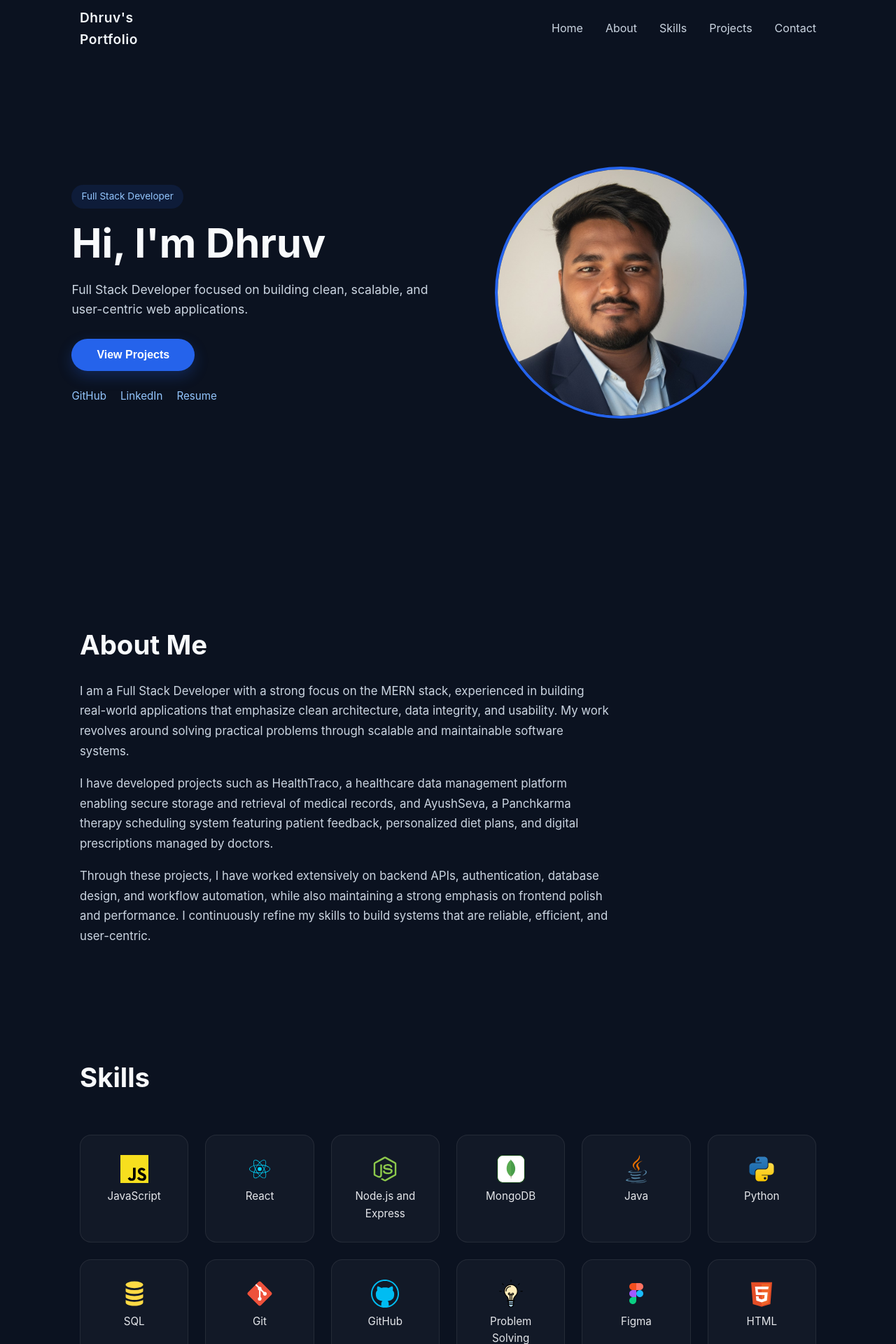
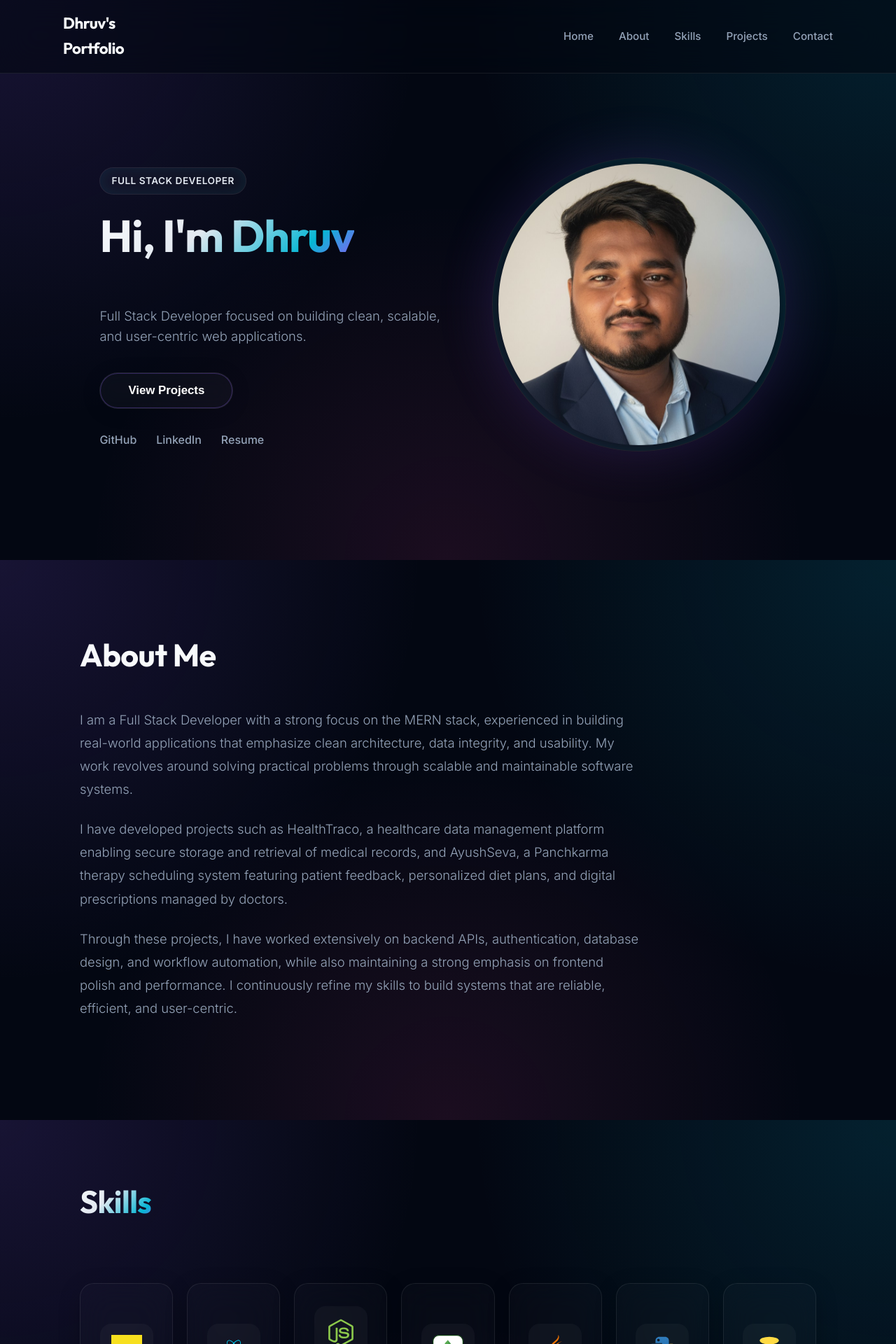
Before and after one commit to thedhruvguptawork/Portfolio, a React (Vite) app: page / in a window 1280 px wide. Shown: the top 1920 px of the page at 70% size. Built offline with nearby package versions, Linux system fonts and the light colour scheme.

Commit message:
UI Update

```diff
--- a/src/App.jsx
+++ b/src/App.jsx
@@ -1,4 +1,5 @@
 import Navbar from "./components/Navbar";
+import CursorBlob from "./components/CursorBlob";
 import Hero from "./components/Hero";
 import About from "./components/About";
 import Skills from "./components/Skills";
@@ -9,7 +10,7 @@ import Footer from "./components/Footer";
 function App() {
   return (
     <>
-
+      <CursorBlob />
       <Navbar />
       <Hero />
       <About />
--- a/src/components/Contact.jsx
+++ b/src/components/Contact.jsx
@@ -5,6 +5,7 @@ function Contact() {
     <section id="contact">
       <div className="section-container">
         <motion.h1
+          className="text-gradient"
           initial={{ opacity: 0, y: 20 }}
           whileInView={{ opacity: 1, y: 0 }}
           viewport={{ once: true }}
--- a/src/components/Hero.jsx
+++ b/src/components/Hero.jsx
@@ -13,7 +13,7 @@ function Hero() {
 
                 <span className="hero-badge">Full Stack Developer</span>
 
-                <h1>Hi, I'm Dhruv</h1>
+                <h1 className="text-gradient">Hi, I'm Dhruv</h1>
                 <p>
                     Full Stack Developer focused on building clean, scalable, and
                     user-centric web applications.
--- a/src/components/Navbar.jsx
+++ b/src/components/Navbar.jsx
@@ -7,6 +7,7 @@ function Navbar() {
 
   return (
     <nav>
+      <div className="nav-container">
         <h2>Dhruv's <br /> Portfolio</h2>
         <ul>
           <li onClick={() => scrollToSection("hero")}>Home</li>
@@ -14,8 +15,8 @@ function Navbar() {
           <li onClick={() => scrollToSection("skills")}>Skills</li>
           <li onClick={() => scrollToSection("projects")}>Projects</li>
           <li onClick={() => scrollToSection("contact")}>Contact</li>
-
         </ul>
+      </div>
     </nav>
   );
 }
--- a/src/components/Skills.jsx
+++ b/src/components/Skills.jsx
@@ -19,7 +19,7 @@ function Skills() {
   return (
     <section id="skills">
       <div className="section-container">
-        <h1>Skills</h1>
+        <h1 className="text-gradient">Skills</h1>
 
         <motion.div
           className="skills-grid"
--- a/src/index.css
+++ b/src/index.css
@@ -1,3 +1,5 @@
+@import url('https://fonts.googleapis.com/css2?family=Inter:wght@300;400;500;600;700;800&family=Outfit:wght@400;500;600;700&display=swap');
+
 /* RESET */
 * {
   margin: 0;
@@ -5,51 +7,121 @@
   box-sizing: border-box;
 }
 
+:root {
+  --bg-color: #030712;
+  --text-main: #f8fafc;
+  --text-muted: #94a3b8;
+  --accent-cyan: #06b6d4;
+  --accent-violet: #8b5cf6;
+  --glass-bg: rgba(255, 255, 255, 0.02);
+  --glass-border: rgba(255, 255, 255, 0.08);
+  --glass-hover: rgba(255, 255, 255, 0.04);
+}
+
 /* GLOBAL */
 body {
-  background-color: #0b1220; /* solid professional navy */
-  color: #e5e7eb;
-  font-family: "Inter", system-ui, -apple-system, BlinkMacSystemFont,
-    "Segoe UI", sans-serif;
+  background-color: var(--bg-color);
+  background-image:
+    radial-gradient(circle at 0% 0%, rgba(139, 92, 246, 0.15) 0%, transparent 40%),
+    radial-gradient(circle at 100% 0%, rgba(6, 182, 212, 0.15) 0%, transparent 40%),
+    radial-gradient(circle at 50% 100%, rgba(236, 72, 153, 0.1) 0%, transparent 50%);
+  background-attachment: fixed;
+  color: var(--text-main);
+  font-family: "Inter", system-ui, -apple-system, sans-serif;
   line-height: 1.6;
+  overflow-x: hidden;
+  -webkit-font-smoothing: antialiased;
+}
 
+h1, h2, h3, h4, h5, h6 {
+  font-family: 'Outfit', sans-serif;
+}
+
+/* UTILITIES */
+.glass-panel {
+  background: var(--glass-bg);
+  backdrop-filter: blur(12px);
+  -webkit-backdrop-filter: blur(12px);
+  border: 1px solid var(--glass-border);
+  box-shadow: 0 4px 30px rgba(0, 0, 0, 0.1);
+}
+
+.text-gradient {
+  background: linear-gradient(135deg, #f8fafc 0%, #e2e8f0 40%, var(--accent-cyan) 80%, var(--accent-violet) 100%);
+  -webkit-background-clip: text;
+  -webkit-text-fill-color: transparent;
+  background-clip: text;
+  color: transparent;
 }
 
 /* NAVBAR */
-
 nav {
+  position: fixed;
+  top: 0;
+  left: 0;
   width: 100%;
-  padding: 10px 24px 0;
+  padding: 16px 24px;
   display: flex;
   justify-content: space-between;
   align-items: center;
+  z-index: 100;
+  background: rgba(3, 7, 18, 0.6);
+  backdrop-filter: blur(24px);
+  -webkit-backdrop-filter: blur(24px);
+  border-bottom: 1px solid var(--glass-border);
+}
+
+.nav-container {
+  width: 100%;
   max-width: 1100px;
   margin: 0 auto;
-
-
+  display: flex;
+  justify-content: space-between;
+  align-items: center;
 }
 
 nav h2 {
-  font-size: 1.2rem;
-  font-weight: 600;
-  color: #f1f5f9;
-  letter-spacing: 0.5px;
+  font-size: 1.4rem;
+  font-weight: 700;
+  color: var(--text-main);
+  letter-spacing: -0.5px;
+  cursor: pointer;
 }
 
 nav ul {
   display: flex;
-  gap: 32px;
+  gap: 36px;
   list-style: none;
 }
 
 nav li {
   cursor: pointer;
-  color: #cbd5e1;
-  transition: color 0.2s ease;
+  color: var(--text-muted);
+  font-weight: 500;
+  font-size: 0.95rem;
+  transition: color 0.3s ease, transform 0.2s ease;
+  position: relative;
+}
+
+nav li::after {
+  content: '';
+  position: absolute;
+  width: 0%;
+  height: 2px;
+  bottom: -4px;
+  left: 0;
+  background: linear-gradient(90deg, var(--accent-cyan), var(--accent-violet));
+  transition: width 0.3s ease;
+  border-radius: 2px;
 }
 
 nav li:hover {
-  color: #f1f5f9;
+  color: var(--text-main);
+  transform: translateY(-1px);
+}
+
+nav li:hover::after {
+  width: 100%;
 }
 
 /* HERO SECTION */
@@ -58,197 +130,281 @@ nav li:hover {
   display: grid;
   grid-template-columns: 1.2fr 1fr;
   align-items: center;
-  padding: 0 8%;
+  padding: 120px 8% 40px;
   gap: 40px;
-  margin-top: -50px;
+  max-width: 1200px;
+  margin: 0 auto;
+  scroll-margin-top: 80px;
 }
 
-
 .hero-text h1 {
-  font-size: 3.6rem;
-  font-weight: 700;
-  color: #f8fafc;
-  line-height: 1.15;
+  font-size: 4rem;
+  font-weight: 800;
+  line-height: 1.1;
+  letter-spacing: -1px;
 }
 
 .hero-text p {
-  margin: 18px 0 28px;
+  margin: 24px 0 36px;
   max-width: 520px;
-  color: #cbd5e1;
-  font-size: 1.1rem;
+  color: var(--text-muted);
+  font-size: 1.15rem;
+  font-weight: 300;
 }
 
 .hero-badge {
-  display: inline-block;
-  padding: 6px 14px;
+  display: inline-flex;
+  align-items: center;
+  gap: 8px;
+  padding: 8px 16px;
   border-radius: 999px;
-  background: rgba(37, 99, 235, 0.12);
-  color: #93c5fd;
+  background: rgba(255, 255, 255, 0.03);
+  color: #e2e8f0;
+  border: 1px solid var(--glass-border);
+  box-shadow: inset 0 0 20px rgba(6, 182, 212, 0.1);
   font-size: 0.85rem;
-  margin-bottom: 16px;
+  font-weight: 600;
+  margin-bottom: 24px;
+  letter-spacing: 0.5px;
+  text-transform: uppercase;
+  backdrop-filter: blur(12px);
 }
+
 .hero-links {
-  margin-top: 24px;
+  margin-top: 32px;
   display: flex;
-  gap: 20px;
+  gap: 28px;
+  align-items: center;
 }
 
 .hero-links a {
   text-decoration: none;
-  color: #93c5fd;
-  font-size: 0.95rem;
-  transition: color 0.2s ease;
+  color: var(--text-muted);
+  font-size: 1rem;
+  font-weight: 500;
+  transition: color 0.3s ease, text-shadow 0.3s ease;
 }
 
 .hero-links a:hover {
-  color: #ffffff;
+  color: #fff;
+  text-shadow: 0 0 12px rgba(255,255,255,0.4);
 }
 
-
 /* CTA BUTTON */
-.hero-text button {
-  padding: 14px 36px;
-  background-color: #2563eb; /* professional blue */
-  color: #ffffff;
-  border: none;
-  border-radius: 999px; /* fully rounded */
-  font-size: 1rem;
+button {
+  padding: 15px 40px;
+  background: rgba(255,255,255,0.03);
+  color: #fff;
+  border: 1px solid var(--glass-border);
+  border-radius: 999px;
+  font-size: 1.05rem;
   font-weight: 600;
   cursor: pointer;
-  box-shadow: 0 8px 20px rgba(37, 99, 235, 0.25);
-  transition: transform 0.2s ease, box-shadow 0.2s ease,
-    background-color 0.2s ease;
+  box-shadow: 0 4px 30px rgba(0, 0, 0, 0.1), inset 0 0 0 1px rgba(139, 92, 246, 0.3);
+  transition: all 0.3s cubic-bezier(0.4, 0, 0.2, 1);
+  position: relative;
+  overflow: hidden;
+  backdrop-filter: blur(12px);
 }
 
-.hero-text button:hover {
-  background-color: #1d4ed8;
-  transform: translateY(-2px);
-  box-shadow: 0 12px 28px rgba(37, 99, 235, 0.35);
+button::before {
+  content: '';
+  position: absolute;
+  top: 0; left: -100%; width: 50%; height: 100%;
+  background: linear-gradient(to right, transparent, rgba(255,255,255,0.1), transparent);
+  transform: skewX(-20deg);
+  transition: all 0.5s ease;
 }
 
+button:hover::before {
+  left: 150%;
+}
+
+button:hover {
+  transform: translateY(-3px) scale(1.02);
+  background: rgba(139, 92, 246, 0.1);
+  border-color: rgba(6, 182, 212, 0.4);
+  box-shadow: 0 0 30px rgba(139, 92, 246, 0.3), inset 0 0 10px rgba(6, 182, 212, 0.2);
+}
 
 /* HERO IMAGE */
 .hero-image img {
-  width: min(360px, 100%);
+  width: min(420px, 100%);
   height: auto;
   aspect-ratio: 1 / 1;
   border-radius: 50%;
   object-fit: cover;
   object-position: center top;
-  border: 4px solid #2563eb;
+  border: 1px solid var(--glass-border);
+  background: rgba(255, 255, 255, 0.02);
+  box-shadow: 0 0 80px rgba(139, 92, 246, 0.2), inset 0 0 30px rgba(6, 182, 212, 0.2);
+  padding: 8px; /* gives a ring effect */
+  animation: float 6s ease-in-out infinite;
+  backdrop-filter: blur(12px);
 }
 
-/* ABOUT SECTION */
-
-.about-text {
-  max-width: 760px;
-  font-size: 1.05rem;
-  color: #cbd5e1;
-  margin-bottom: 18px;
-  line-height: 1.7;
+@keyframes float {
+  0% { transform: translateY(0px); }
+  50% { transform: translateY(-15px); }
+  100% { transform: translateY(0px); }
 }
-
-
 
 /* SECTIONS */
 section {
-  padding: 70px ;
+  padding: 100px 0;
+  position: relative;
+  scroll-margin-top: 80px;
 }
+
 .section-container {
   max-width: 1100px;
   margin: 0 auto;
   padding: 0 24px;
 }
 
+section h1 {
+  font-size: 2.8rem;
+  margin-bottom: 40px;
+  color: var(--text-main);
+  letter-spacing: -0.5px;
+  display: inline-block;
+}
 
-section h1 {
-  font-size: 2.4rem;
-  margin-bottom: 20px;
-  color: #f8fafc;
+/* ABOUT SECTION */
+.about-text {
+  max-width: 800px;
+  font-size: 1.15rem;
+  color: var(--text-muted);
+  margin-bottom: 24px;
+  line-height: 1.8;
+  font-weight: 300;
 }
 
 /* SKILLS SECTION */
-
 .skills-grid {
-  margin-top: 50px;
+  margin-top: 40px;
   display: grid;
-  grid-template-columns: repeat(auto-fit, minmax(140px, 1fr));
-  gap: 24px;
+  grid-template-columns: repeat(auto-fit, minmax(130px, 1fr));
+  gap: 20px;
 }
 
 .skill-card {
-  background: rgba(255, 255, 255, 0.03);
-  border: 1px solid rgba(255, 255, 255, 0.08);
-  border-radius: 16px;
-  padding: 28px 20px;
+  background: var(--glass-bg);
+  backdrop-filter: blur(24px);
+  border: 1px solid var(--glass-border);
+  border-radius: 20px;
+  padding: 32px 20px;
   text-align: center;
-  transition: transform 0.25s ease, background 0.25s ease;
+  transition: all 0.3s cubic-bezier(0.4, 0, 0.2, 1);
+  display: flex;
+  flex-direction: column;
+  align-items: center;
+  justify-content: center;
+  box-shadow: 0 8px 32px 0 rgba(0, 0, 0, 0.2);
 }
 
 .skill-card:hover {
-  transform: translateY(-6px);
-  background: rgba(255, 255, 255, 0.06);
+  transform: translateY(-8px);
+  background: var(--glass-hover);
+  border-color: rgba(6, 182, 212, 0.3);
+  box-shadow: 0 8px 32px 0 rgba(0, 0, 0, 0.4), 0 0 20px rgba(139, 92, 246, 0.1);
+}
+
+.skill-icon-wrapper {
+  background: rgba(255, 255, 255, 0.03);
+  padding: 16px;
+  border-radius: 16px;
+  margin-bottom: 16px;
+  transition: all 0.3s ease;
+}
+
+.skill-card:hover .skill-icon-wrapper {
+  background: rgba(6, 182, 212, 0.1);
+  transform: scale(1.1);
 }
 
 .skill-icon {
-  width: 40px;
-  height: 40px;
+  width: 44px;
+  height: 44px;
+  object-fit: contain;
 }
 
-
 .skill-card p {
-  font-size: 0.95rem;
-  color: #e5e7eb;
+  font-size: 1rem;
+  font-weight: 500;
+  color: var(--text-main);
 }
 
-
 /* PROJECTS SECTION */
-
 .projects-grid {
-  margin-top: 50px;
+  margin-top: 40px;
   display: grid;
-  grid-template-columns: repeat(auto-fit, minmax(320px, 1fr));
+  grid-template-columns: repeat(auto-fit, minmax(340px, 1fr));
   gap: 32px;
 }
 
 .project-card {
-  background: rgba(255, 255, 255, 0.03);
-  border: 1px solid rgba(255, 255, 255, 0.08);
-  border-radius: 20px;
-  padding: 28px;
-  transition: transform 0.3s ease, background 0.3s ease;
+  background: var(--glass-bg);
+  backdrop-filter: blur(24px);
+  border: 1px solid var(--glass-border);
+  border-radius: 24px;
+  padding: 36px;
+  transition: all 0.4s cubic-bezier(0.4, 0, 0.2, 1);
+  position: relative;
+  overflow: hidden;
+  box-shadow: 0 8px 32px 0 rgba(0, 0, 0, 0.2);
+}
+
+.project-card::before {
+  content: '';
+  position: absolute;
+  top: 0; left: 0; width: 100%; height: 100%;
+  background: radial-gradient(800px circle at var(--mouse-x, 0) var(--mouse-y, 0), rgba(139, 92, 246, 0.15), transparent 40%);
+  opacity: 0;
+  transition: opacity 0.5s;
+  pointer-events: none;
 }
 
 .project-card:hover {
-  transform: translateY(-6px);
-  background: rgba(255, 255, 255, 0.06);
+  transform: translateY(-8px);
+  background: var(--glass-hover);
+  border-color: rgba(6, 182, 212, 0.3);
+  box-shadow: 0 8px 32px 0 rgba(0, 0, 0, 0.4), 0 0 20px rgba(139, 92, 246, 0.1);
+}
+
+.project-card:hover::before {
+  opacity: 1;
 }
 
 .project-card h3 {
-  font-size: 1.2rem;
-  margin-bottom: 12px;
-  color: #f8fafc;
+  font-size: 1.4rem;
+  margin-bottom: 16px;
+  color: var(--text-main);
+  font-weight: 600;
 }
 
 .project-card p {
-  font-size: 0.95rem;
-  color: #cbd5e1;
-  margin-bottom: 18px;
+  font-size: 1rem;
+  color: var(--text-muted);
+  margin-bottom: 24px;
+  line-height: 1.6;
 }
 
 .tech-stack {
   display: flex;
   flex-wrap: wrap;
-  gap: 10px;
-  margin-bottom: 20px;
+  gap: 8px;
+  margin-bottom: 28px;
 }
 
 .tech-stack span {
-  padding: 6px 12px;
-  font-size: 0.75rem;
+  padding: 6px 14px;
+  font-size: 0.8rem;
+  font-weight: 500;
   border-radius: 999px;
-  background: rgba(37, 99, 235, 0.15);
-  color: #93c5fd;
+  background: rgba(255, 255, 255, 0.03);
+  color: #cbd5e1;
+  border: 1px solid rgba(255, 255, 255, 0.1);
 }
 
 .project-links {
@@ -258,230 +414,164 @@ section h1 {
 
 .project-links a {
   text-decoration: none;
-  font-size: 0.9rem;
-  color: #93c5fd;
+  font-size: 0.95rem;
+  font-weight: 600;
+  color: #fff;
+  display: flex;
+  align-items: center;
+  gap: 6px;
+  transition: all 0.2s ease;
+  padding: 8px 16px;
+  border-radius: 8px;
+  background: rgba(255, 255, 255, 0.05);
+  border: 1px solid var(--glass-border);
 }
 
 .project-links a:hover {
-  color: #ffffff;
+  background: linear-gradient(135deg, rgba(6, 182, 212, 0.2), rgba(139, 92, 246, 0.2));
+  border-color: rgba(255, 255, 255, 0.2);
+  transform: translateY(-2px);
+  box-shadow: 0 4px 12px rgba(0,0,0,0.2);
 }
 
 /* CONTACT SECTION */
-
-/* CONTACT (ADVANCED) */
-
-.contact-text {
-  max-width: 640px;
-  font-size: 1.05rem;
-  color: #cbd5e1;
-  margin-bottom: 40px;
-  line-height: 1.7;
-}
-
 .contact-form {
-  max-width: 520px;
+  max-width: 560px;
   display: flex;
   flex-direction: column;
-  gap: 18px;
+  gap: 20px;
 }
 
 .contact-form input,
 .contact-form textarea {
-  background: rgba(255, 255, 255, 0.04);
-  border: 1px solid rgba(255, 255, 255, 0.08);
+  width: 100%;
+  background: rgba(255, 255, 255, 0.03);
+  border: 1px solid var(--glass-border);
   border-radius: 12px;
-  padding: 14px 16px;
-  color: #e5e7eb;
-  font-size: 0.95rem;
+  padding: 16px 20px;
+  color: var(--text-main);
+  font-size: 1rem;
+  font-family: inherit;
   outline: none;
+  transition: all 0.3s ease;
+  backdrop-filter: blur(12px);
 }
 
 .contact-form input::placeholder,
 .contact-form textarea::placeholder {
-  color: #94a3b8;
+  color: #475569;
 }
 
 .contact-form input:focus,
 .contact-form textarea:focus {
-  border-color: #2563eb;
+  border-color: var(--accent-cyan);
+  background: rgba(255, 255, 255, 0.05);
+  box-shadow: 0 0 0 4px rgba(6, 182, 212, 0.1);
 }
 
 .contact-form button {
   align-self: flex-start;
-  padding: 14px 32px;
-  border-radius: 999px;
-  background-color: #2563eb;
-  color: #ffffff;
-  border: none;
-  font-size: 0.95rem;
-  font-weight: 600;
-  cursor: pointer;
-  box-shadow: 0 10px 24px rgba(37, 99, 235, 0.3);
-  transition: transform 0.2s ease, box-shadow 0.2s ease;
-}
-
-.contact-form button:hover {
-  transform: translateY(-2px);
-  box-shadow: 0 14px 30px rgba(37, 99, 235, 0.45);
+  margin-top: 8px;
 }
 
 /* FOOTER */
-
-/* FOOTER (ADVANCED) */
-
 .footer {
-  border-top: 1px solid rgba(255, 255, 255, 0.08);
-  margin-top: 60px;
+  border-top: 1px solid var(--glass-border);
+  margin-top: 80px;
+  background: rgba(255, 255, 255, 0.02);
 }
 
 .footer-container {
   max-width: 1100px;
   margin: 0 auto;
-  padding: 40px 24px;
+  padding: 48px 24px;
   text-align: center;
+  display: flex;
+  flex-direction: column;
+  align-items: center;
 }
 
 .footer-name {
-  font-size: 1.1rem;
-  font-weight: 600;
-  color: #f8fafc;
-  margin-bottom: 16px;
+  font-size: 1.2rem;
+  font-family: 'Outfit', sans-serif;
+  font-weight: 700;
+  color: var(--text-main);
+  margin-bottom: 20px;
 }
 
 .footer-links {
   display: flex;
   justify-content: center;
-  gap: 22px;
-  flex-wrap: wrap;
-  margin-bottom: 18px;
+  gap: 32px;
+  margin-bottom: 24px;
 }
 
 .footer-links a {
   text-decoration: none;
-  color: #93c5fd;
-  font-size: 0.95rem;
-  transition: color 0.2s ease;
+  color: var(--text-muted);
+  font-size: 1rem;
+  transition: all 0.2s ease;
 }
 
 .footer-links a:hover {
-  color: #ffffff;
+  color: var(--text-main);
 }
 
 .footer-copy {
   font-size: 0.85rem;
-  color: #94a3b8;
+  color: #64748b;
 }
-/* ============================= */
+
 /* RESPONSIVENESS */
-/* ============================= */
-
-/* -------- Tablets (<=1024px) -------- */
 @media (max-width: 1024px) {
   .hero {
     grid-template-columns: 1fr 1fr;
-    padding: 0 24px;
+    padding: 120px 5%;
     gap: 32px;
   }
-
-  .hero-text h1 {
-    font-size: 3rem;
-  }
-
-  section {
-    padding: 60px;
-  }
+  .hero-text h1 { font-size: 3.2rem; }
 }
 
-/* -------- Mobile (<=768px) -------- */
 @media (max-width: 768px) {
-  /* NAVBAR */
-  nav {
-    padding: 12px 16px 0;
-  }
+  nav .nav-container { flex-direction: column; gap: 16px; align-items: center; }
+  nav ul { gap: 24px; }
+  nav { padding: 16px; position: static; background: transparent; border: none; }
 
-  nav ul {
-    gap: 18px;
-    font-size: 0.9rem;
-  }
-
-  /* HERO */
   .hero {
     grid-template-columns: 1fr;
     text-align: center;
-    margin-top: 0;
-    gap: 28px;
+    padding: 120px 5% 60px;
+    gap: 40px;
   }
+  .hero-image { order: -1; }
+  .hero-text h1 { font-size: 2.8rem; }
+  .hero-text p { margin: 20px auto 32px; font-size: 1rem; }
+  .hero-links { justify-content: center; }
+  .hero-badge { margin: 0 auto 20px; }
 
-  .hero-image {
-    order: -1;
-  }
-
-  .hero-text h1 {
-    font-size: 2.4rem;
-  }
-
-  .hero-text p {
-    margin: 16px auto 24px;
-  }
-
-  .hero-links {
-    justify-content: center;
-  }
-
-  /* SECTIONS */
-  section {
-    padding: 56px 0;
-  }
-
-  .section-container {
-    padding: 0 16px;
-  }
-
-  /* SKILLS */
-  .skills-grid {
-    gap: 18px;
-  }
-
-  /* PROJECTS */
-  .projects-grid {
-    gap: 24px;
-  }
-
-  /* CONTACT */
-  .contact-form {
-    max-width: 100%;
-  }
-
-  .contact-form button {
-    align-self: center;
-  }
-
-  /* FOOTER */
-  .footer-links {
-    gap: 14px;
-  }
+  section { padding: 60px 0; }
+  .projects-grid { grid-template-columns: 1fr; }
+  .skills-grid { grid-template-columns: repeat(2, 1fr); }
+  .contact-form button { align-self: stretch; }
 }
 
-/* -------- Small Mobile (<=480px) -------- */
 @media (max-width: 480px) {
-  .hero-text h1 {
-    font-size: 2rem;
-  }
+  .hero-text h1 { font-size: 2.4rem; }
+  .hero-image img { width: 260px; }
+  section h1 { font-size: 2.2rem; }
+  .skills-grid { grid-template-columns: 1fr; }
+}
 
-  .hero-image img {
-    width: 240px;
-  }
-
-  section h1 {
-    font-size: 2rem;
-  }
-
-  .about-text,
-  .contact-text {
-    font-size: 0.95rem;
-  }
-
-  .footer-name {
-    font-size: 1rem;
-  }
+/* CURSOR BLOB */
+.cursor-blob {
+  position: fixed;
+  top: 0;
+  left: 0;
+  width: 400px;
+  height: 400px;
+  border-radius: 50%;
+  background: radial-gradient(circle, rgba(139, 92, 246, 0.2) 0%, rgba(6, 182, 212, 0.05) 50%, transparent 70%);
+  pointer-events: none;
+  z-index: -10;
+  filter: blur(60px);
 }
```
Also changed, not shown: src/components/CursorBlob.jsx (added, +40 -0 lines), src/components/Projects.jsx (+14 -1 lines), src/data/projects.js (+10 -2 lines). Lines whose indentation alone changed are shown as unchanged.
